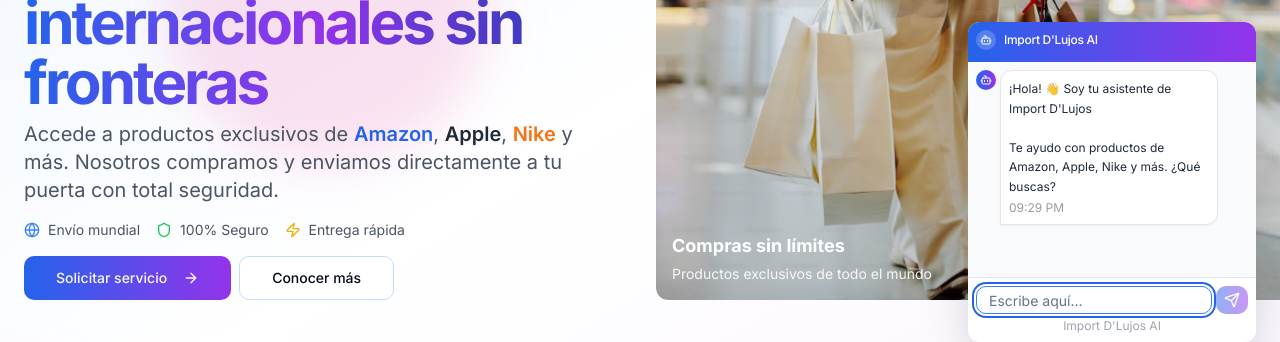
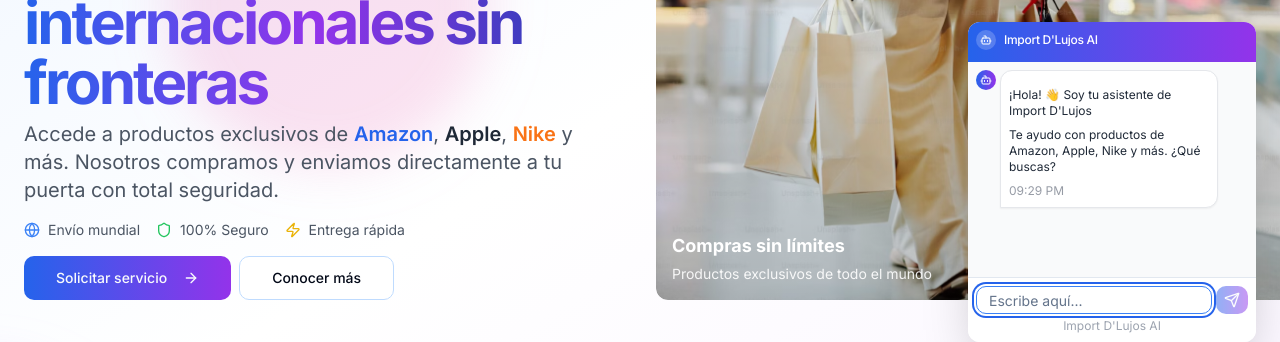
Before and after one commit to leandrofrancisco03/dlujos, a Next.js app: page / in a window 1280 px wide. Shown: the part 362-704 px from the top of the page. Built offline with nearby package versions, Linux system fonts and the light colour scheme; no server answers.

Commit message:
contenido del chat ia mejorado

```diff
--- a/components/ai-chat-widget.tsx
+++ b/components/ai-chat-widget.tsx
@@ -6,9 +6,11 @@ import { useState, useRef, useEffect } from "react"
 import { Button } from "@/components/ui/button"
 import { Card, CardHeader, CardTitle } from "@/components/ui/card"
 import { Input } from "@/components/ui/input"
-import { MessageCircle, X, Send, Bot, User, Loader2 } from 'lucide-react'
+import { MessageCircle, X, Send, Bot, User, Loader2 } from "lucide-react"
+import ReactMarkdown from "react-markdown"
+import remarkGfm from "remark-gfm"
 
-const WEBHOOK_URL = process.env.NEXT_PUBLIC_N8N_WEBHOOK_URL;
+const WEBHOOK_URL = process.env.NEXT_PUBLIC_N8N_WEBHOOK_URL
 
 interface Message {
   id: string
@@ -48,12 +50,11 @@ export default function AIChatWidget() {
         setIsOpen(true)
         setHasAutoOpened(true)
       }, 4000)
-
       return () => clearTimeout(timer)
     }
   }, [hasAutoOpened])
 
-  // Mensaje de bienvenida inicial - MÁS PEQUEÑO
+  // Mensaje de bienvenida inicial
   useEffect(() => {
     if (isOpen && messages.length === 0) {
       const welcomeMessage: Message = {
@@ -82,7 +83,6 @@ export default function AIChatWidget() {
     setIsLoading(true)
 
     try {
-      // Verificar que la variable esté configurada
       if (!WEBHOOK_URL) {
         console.warn("Falta configurar NEXT_PUBLIC_N8N_WEBHOOK_URL")
         const errorMessage: Message = {
@@ -98,11 +98,9 @@ export default function AIChatWidget() {
 
       const response = await fetch(WEBHOOK_URL, {
         method: "POST",
-        headers: {
-          "Content-Type": "application/json",
-        },
+        headers: { "Content-Type": "application/json" },
         body: JSON.stringify({
-          sessionId: sessionId,
+          sessionId,
           action: "sendMessage",
           chatInput: userMessage.content,
         }),
@@ -118,7 +116,7 @@ export default function AIChatWidget() {
       if (aiResponse) {
         const aiMessage: Message = {
           id: crypto.randomUUID(),
-          content: aiResponse,
+          content: String(aiResponse),
           isUser: false,
           timestamp: new Date(),
         }
@@ -145,18 +143,9 @@ export default function AIChatWidget() {
     }
   }
 
-  const formatMessage = (content: string) => {
-    return content.split("\n").map((line, index) => (
-      <span key={index}>
-        {line}
-        {index < content.split("\n").length - 1 && <br />}
-      </span>
-    ))
-  }
-
   return (
     <>
-      {/* Botón flotante - Responsivo */}
+      {/* Botón flotante */}
       <Button
         onClick={() => setIsOpen(!isOpen)}
         className="fixed bottom-4 right-4 sm:bottom-6 sm:right-6 z-50 h-12 w-12 sm:h-14 sm:w-14 rounded-full bg-gradient-to-r from-blue-600 to-purple-600 hover:from-blue-700 hover:to-purple-700 shadow-lg hover:shadow-xl transform hover:scale-110 transition-all duration-300"
@@ -170,10 +159,10 @@ export default function AIChatWidget() {
         <span className="sr-only">{isOpen ? "Cerrar chat" : "Abrir chat"}</span>
       </Button>
 
-      {/* Chat Widget - MÁS PEQUEÑO Y COMPACTO */}
+      {/* Chat Widget */}
       {isOpen && (
         <Card className="fixed bottom-20 right-4 sm:bottom-24 sm:right-6 z-40 w-[calc(100vw-2rem)] max-w-xs sm:w-72 sm:max-w-sm h-80 sm:h-80 shadow-2xl border-0 bg-white overflow-hidden animate-fade-in">
-          {/* Header COMPACTO - altura fija pequeña */}
+          {/* Header */}
           <CardHeader className="bg-gradient-to-r from-blue-600 to-purple-600 text-white p-2 h-10 flex-shrink-0 flex items-center">
             <div className="flex items-center gap-2 w-full">
               <div className="w-5 h-5 bg-white/20 rounded-full flex items-center justify-center flex-shrink-0">
@@ -185,9 +174,9 @@ export default function AIChatWidget() {
             </div>
           </CardHeader>
 
-          {/* Contenido del chat - altura calculada */}
+          {/* Body */}
           <div className="flex flex-col h-[calc(100%-2.5rem)]">
-            {/* Messages Area - SOLO ESTA ÁREA TIENE SCROLL */}
+            {/* Messages Area */}
             <div className="flex-1 overflow-y-auto p-2 space-y-2 bg-gray-50">
               {messages.map((message) => (
                 <div key={message.id} className={`flex gap-1 ${message.isUser ? "justify-end" : "justify-start"}`}>
@@ -196,6 +185,7 @@ export default function AIChatWidget() {
                       <Bot className="h-3 w-3 text-white" />
                     </div>
                   )}
+
                   <div
                     className={`max-w-[80%] p-2 rounded-lg text-xs ${
                       message.isUser
@@ -203,11 +193,65 @@ export default function AIChatWidget() {
                         : "bg-white border border-gray-200 text-gray-800 rounded-bl-none shadow-sm"
                     }`}
                   >
-                    <div className="whitespace-pre-wrap leading-relaxed">{formatMessage(message.content)}</div>
+                    {message.isUser ? (
+                      <div className="whitespace-pre-wrap leading-relaxed break-words">{message.content}</div>
+                    ) : (
+                      <div className="markdown-body">
+                        <ReactMarkdown
+                          remarkPlugins={[remarkGfm]}
+                          components={{
+                            a: ({ node, ...props }) => (
+                              <a
+                                {...props}
+                                target="_blank"
+                                rel="noopener noreferrer"
+                                className="underline text-blue-600 hover:text-blue-700 break-words"
+                              />
+                            ),
+                            code: ({ inline, className, children, ...props }) => {
+                              if (inline) {
+                                return (
+                                  <code
+                                    className="px-1 py-0.5 rounded bg-gray-100 text-gray-800 break-words"
+                                    {...props}
+                                  >
+                                    {children}
+                                  </code>
+                                )
+                              }
+                              return (
+                                <pre className="bg-gray-900 text-gray-100 p-3 rounded-md overflow-x-auto max-w-full text-[10px] sm:text-xs">
+                                  <code className={className} {...props}>
+                                    {children}
+                                  </code>
+                                </pre>
+                              )
+                            },
+                            ul: (props) => <ul className="list-disc pl-5 my-2 space-y-1" {...props} />,
+                            ol: (props) => <ol className="list-decimal pl-5 my-2 space-y-1" {...props} />,
+                            blockquote: (props) => (
+                              <blockquote className="border-l-4 border-gray-300 pl-3 my-2 text-gray-600" {...props} />
+                            ),
+                            p: (props) => <p className="my-2 break-words" {...props} />,
+                            table: (props) => (
+                              <div className="overflow-x-auto">
+                                <table className="min-w-[300px] text-left text-xs" {...props} />
+                              </div>
+                            ),
+                            th: (props) => <th className="border px-2 py-1 bg-gray-100" {...props} />,
+                            td: (props) => <td className="border px-2 py-1 align-top" {...props} />,
+                          }}
+                        >
+                          {message.content}
+                        </ReactMarkdown>
+                      </div>
+                    )}
+
                     <div className={`text-xs mt-1 opacity-70 ${message.isUser ? "text-blue-100" : "text-gray-500"}`}>
                       {message.timestamp.toLocaleTimeString([], { hour: "2-digit", minute: "2-digit" })}
                     </div>
                   </div>
+
                   {message.isUser && (
                     <div className="w-5 h-5 bg-gray-300 rounded-full flex items-center justify-center flex-shrink-0">
                       <User className="h-3 w-3 text-gray-600" />
@@ -232,7 +276,7 @@ export default function AIChatWidget() {
               <div ref={messagesEndRef} />
             </div>
 
-            {/* Input Area - FOOTER COMPACTO Y FIJO */}
+            {/* Input Area */}
             <div className="p-2 border-t bg-white flex-shrink-0">
               <div className="flex gap-1">
                 <Input
--- a/package.json
+++ b/package.json
@@ -53,8 +53,10 @@
     "react-day-picker": "9.8.0",
     "react-dom": "^19",
     "react-hook-form": "^7.54.1",
+    "react-markdown": "latest",
     "react-resizable-panels": "^2.1.7",
     "recharts": "2.15.0",
+    "remark-gfm": "latest",
     "sonner": "^1.7.1",
     "tailwind-merge": "^2.5.5",
     "tailwindcss-animate": "^1.0.7",
```
